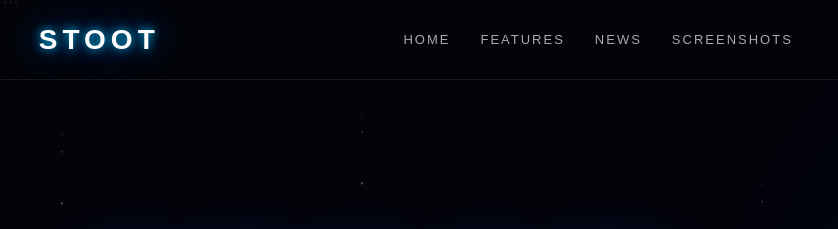
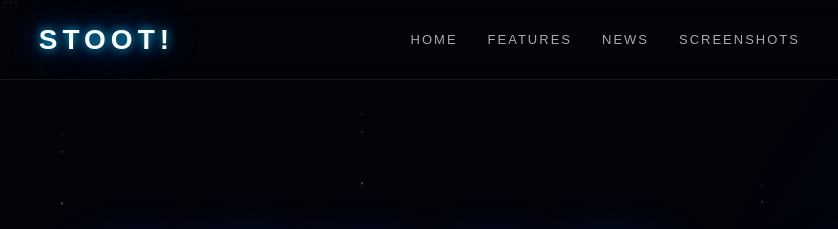
Before and after one commit to wall778778-lgtm/stoot-website, a plain HTML site: page index.html in a window 1280 px wide. Shown: the top 229 px of the page, 38-876 px from the left. Drawn offline with Linux system fonts and the light colour scheme.

Commit message:
Update index.html

```diff
--- a/index.html
+++ b/index.html
@@ -26,7 +26,7 @@
 <header>
 
     <div class="logo">
-        <span>STOOT</span>
+        <span>STOOT! </span>
     </div>
 
     <nav>
```
